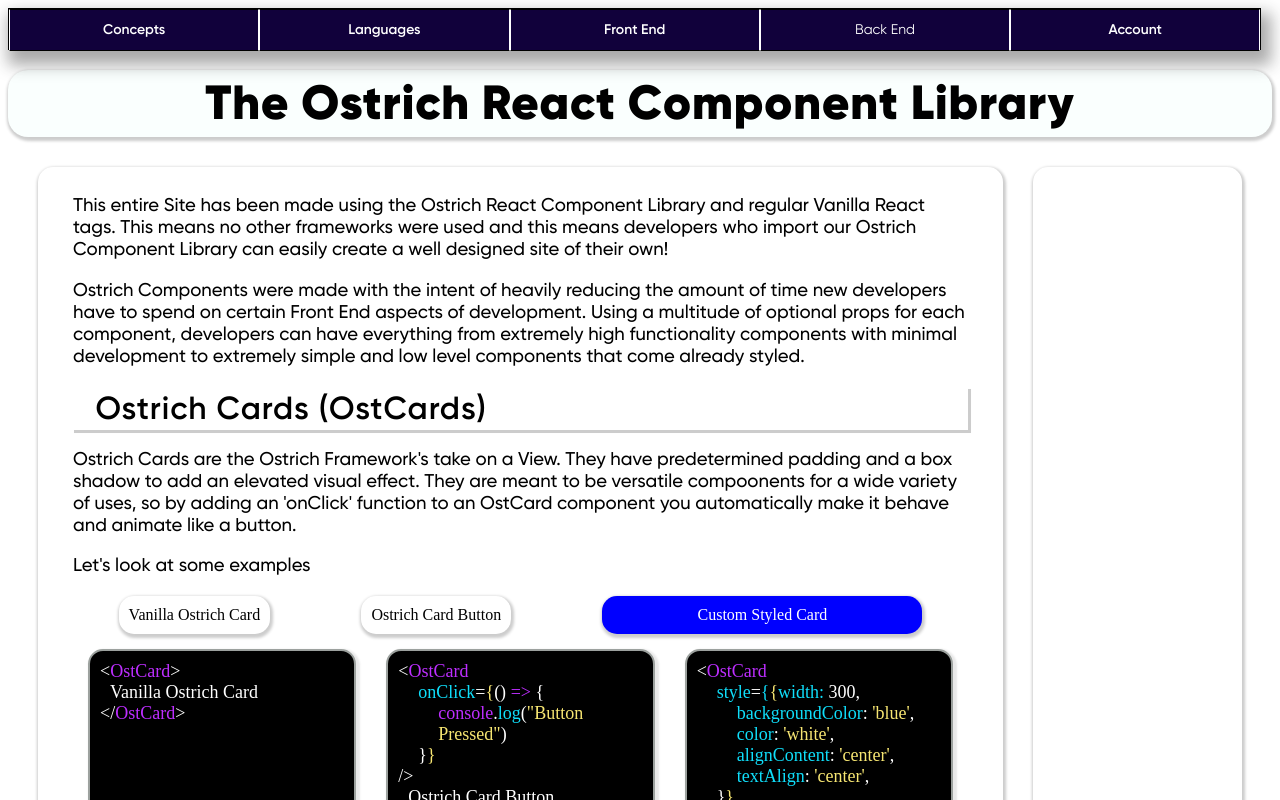
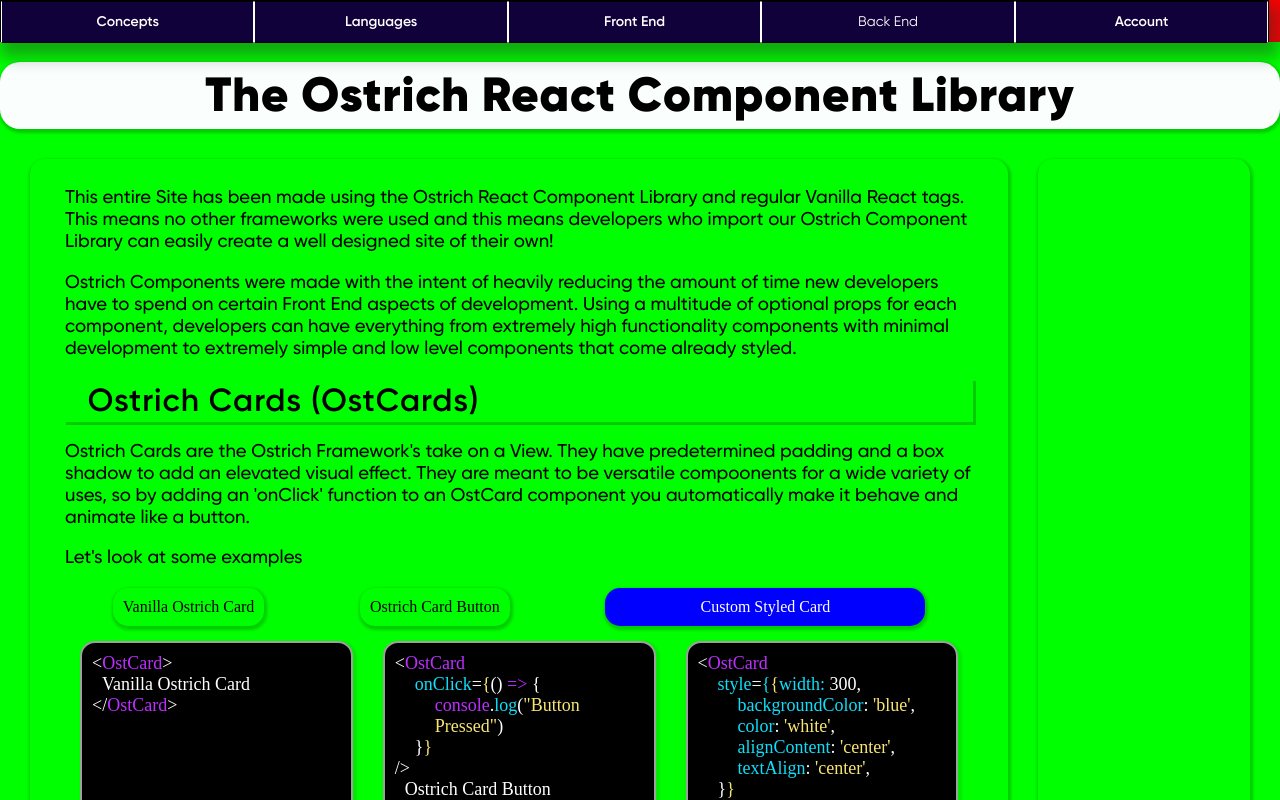
Before and after one commit to NLanese/the-codex, a Next.js app: page /showcases/ostrich-components/ostrich-showcase in a window 1280 px wide. Shown: the top 800 px of the page. Built offline with nearby package versions, Linux system fonts and the light colour scheme.

Commit message:
holy shit finally removed those impervious nextJs margins

```diff
--- a/pages/_app.js
+++ b/pages/_app.js
@@ -32,6 +32,8 @@ class MyApp extends App {
 
     // If the user uses a keyboard then override the no outline styling
     window.addEventListener("keydown", this._handleKeydown);
+
+    document.body.style.setProperty('margin', '0', 'important');
   }
 
   _handleKeydown(e) {
@@ -46,8 +48,8 @@ class MyApp extends App {
   render() {
     const { Component, pageProps } = this.props;
     return (
-      <>
-        <Head>
+      <div style={{margin: 0}}>
+        <Head style={{margin: 0}}>
           <meta
             name="viewport"
             content="initial-scale=1.0, width=device-width, maximum-scale=5.0"
@@ -55,14 +57,13 @@ class MyApp extends App {
           />
         </Head>
 
-        <>
-          <DefaultSeo title="Welcome" titleTemplate="%s  | The Codex" />
-
-          <RecoilRoot>
+        <div style={{margin: 0}}>
+          <DefaultSeo title="Welcome" titleTemplate="%s  | The Codex" tyle={{margin: 0}}/>
+          <RecoilRoot style={{margin: 0}}>
             <ApolloProvider client={client}>
               {/* <Layout> */}
-              <div style={{position: 'relative'}}>
-                <div style={{zIndex: 10, margin: 0, padding: 0, position: 'relative'}}>
+              <div style={{position: 'relative', backgroundColor: 'lime', margin: 0}}>
+                <div style={{zIndex: 10, margin: 0, padding: 0, position: 'sticky', top: 0, left: 0, backgroundColor: 'red', width: '100vw'}}>
                   <HeaderBar />
                 </div>
                 <div style={{zIndex: 1, position: 'relative'}}>
@@ -72,8 +73,8 @@ class MyApp extends App {
               {/* </Layout> */}
             </ApolloProvider>
           </RecoilRoot>
-        </>
-      </>
+        </div>
+      </div>
     );
   }
 }
--- a/pages/showcases/ostrich-components/ostrich-showcase.js
+++ b/pages/showcases/ostrich-components/ostrich-showcase.js
@@ -36,7 +36,7 @@ export default function OstrichShowcase() {
   ////////////////
 
   useEffect(() => {
-    setDirectory(false)
+    // setDirectory(false)
   }, [])
 
   ////////////////
@@ -1627,7 +1627,7 @@ export default function OstrichShowcase() {
                 gap: 15
             }}>
 
-                <OstCard style={Styles.Sections.propCardArr}>
+                <OstCard style={{...Styles.Sections.propCardArr, paddingRight: 15, paddingLeft: 15}}>
                     <div>
                         <p style={{textAlign: 'center'}}>
                             <span style={Styles.Fonts.h3}>tabs</span>
```
